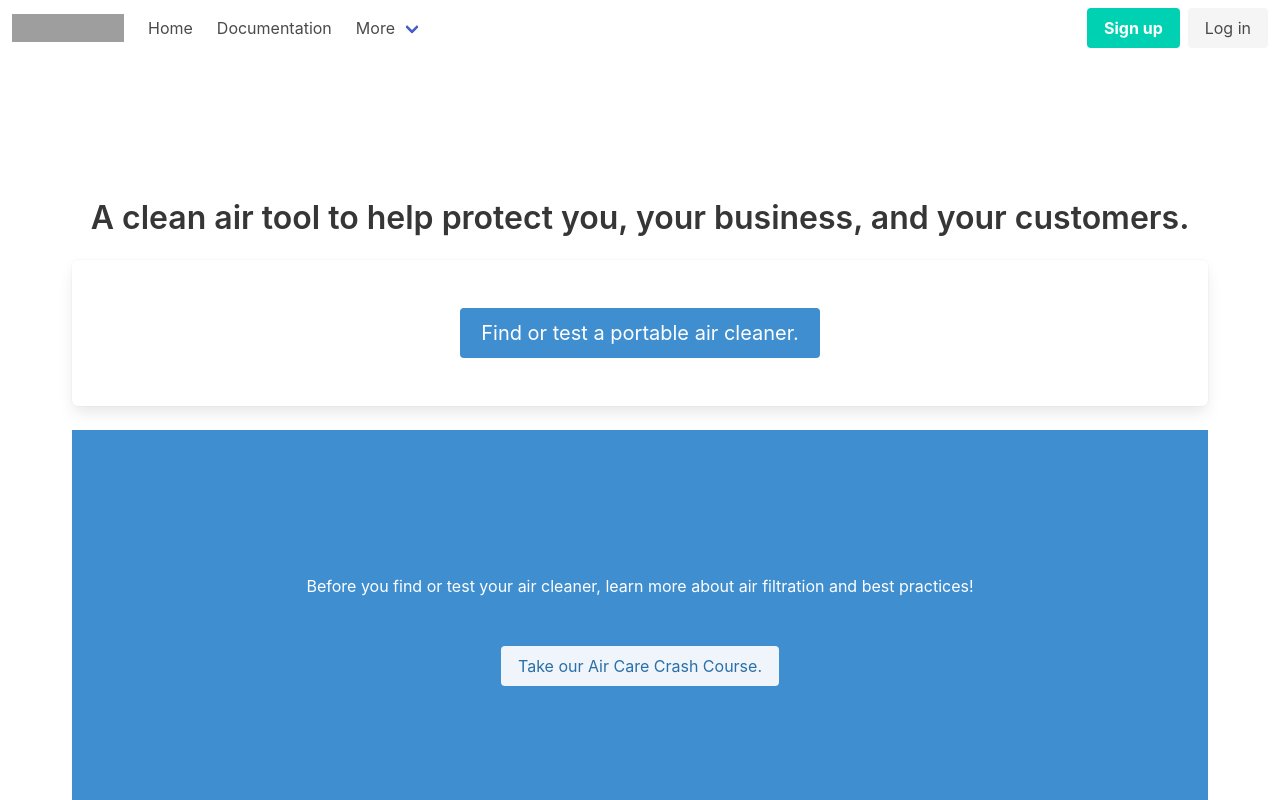
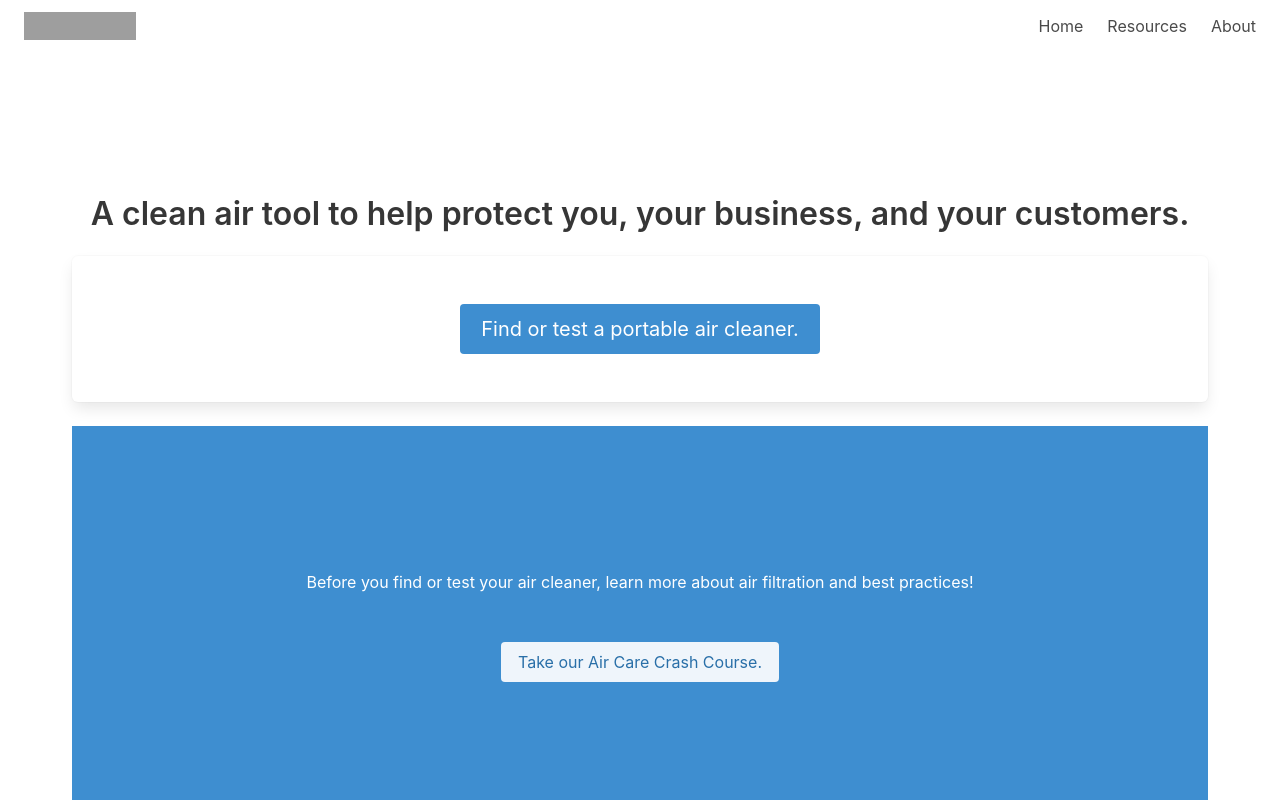
Before and after one commit to cmarq07/air-cleaner-calculator, a React (Create React App) app: page / in a window 1280 px wide. Shown: the top 800 px of the page. Built offline with nearby package versions, Linux system fonts and the light colour scheme; grey boxes are pictures that could not be loaded.

Commit message:
hamnburger icon expands navigation links

```diff
--- a/src/components/Header.js
+++ b/src/components/Header.js
@@ -2,13 +2,13 @@ import '../App.css';
 
 export function Header() {
     return (
-        <nav className="navbar" role="navigation" aria-label="main navigation">
+        <nav className="navbar mx-3" role="navigation" aria-label="main navigation">
             <div className="navbar-brand">
                 <a className="navbar-item" href="https://bulma.io">
                     <img src="https://bulma.io/images/bulma-logo.png" width="112" height="28" />
                 </a>
 
-                <a role="button" className="navbar-burger" is-active="true" aria-label="menu" aria-expanded="false" data-target="navbarBasicExample">
+                <a role="button" id="burger" className="navbar-burger" is-active="true" aria-label="menu" aria-expanded="false" data-target="navbarBasicExample">
                     <span aria-hidden="true"></span>
                     <span aria-hidden="true"></span>
                     <span aria-hidden="true"></span>
@@ -16,50 +16,20 @@ export function Header() {
             </div>
 
             <div id="navbar-menu" className="navbar-menu" is-active="true">
-                <div className="navbar-start">
+                <div className="navbar-end">
                     <a className="navbar-item">
                         Home
                     </a>
 
                     <a className="navbar-item">
-                        Documentation
+                        Resources
                     </a>
 
-                    <div className="navbar-item has-dropdown is-hoverable">
-                        <a className="navbar-link">
-                            More
-                        </a>
-
-                        <div className="navbar-dropdown">
-                            <a className="navbar-item">
-                                About
-                            </a>
-                            <a className="navbar-item">
-                                Jobs
-                            </a>
-                            <a className="navbar-item">
-                                Contact
-                            </a>
-                            <hr className="navbar-divider" />
-                            <a className="navbar-item">
-                                Report an issue
-                            </a>
-                        </div>
-                    </div>
+                    <a className="navbar-item">
+                        About
+                    </a>
                 </div>
 
-                <div className="navbar-end">
-                    <div className="navbar-item">
-                        <div className="buttons">
-                            <a className="button is-primary">
-                                <strong>Sign up</strong>
-                            </a>
-                            <a className="button is-light">
-                                Log in
-                            </a>
-                        </div>
-                    </div>
-                </div>
             </div>
         </nav>
     );
@@ -81,17 +51,25 @@ document.addEventListener('DOMContentLoaded', () => {
                 // Get the target from the "data-target" attribute
                 const target = el.dataset.target;
                 const $target = document.getElementById(target);
-                console.log("test");
 
                 // Toggle the "is-active" class on both the "navbar-burger" and the "navbar-menu"
                 el.classList.toggle('is-active');
                 $target.classList.toggle('is-active');
 
 
+
             });
         });
     }
 
+
+    const burgerIcon = document.querySelector('#burger');
+    const navBarMenu = document.querySelector('#navbar-menu');
+
+    burgerIcon.addEventListener('click', () => {
+        navBarMenu.classList.toggle('is-active');
+    });
+
 });
 
 export default Header;
```
